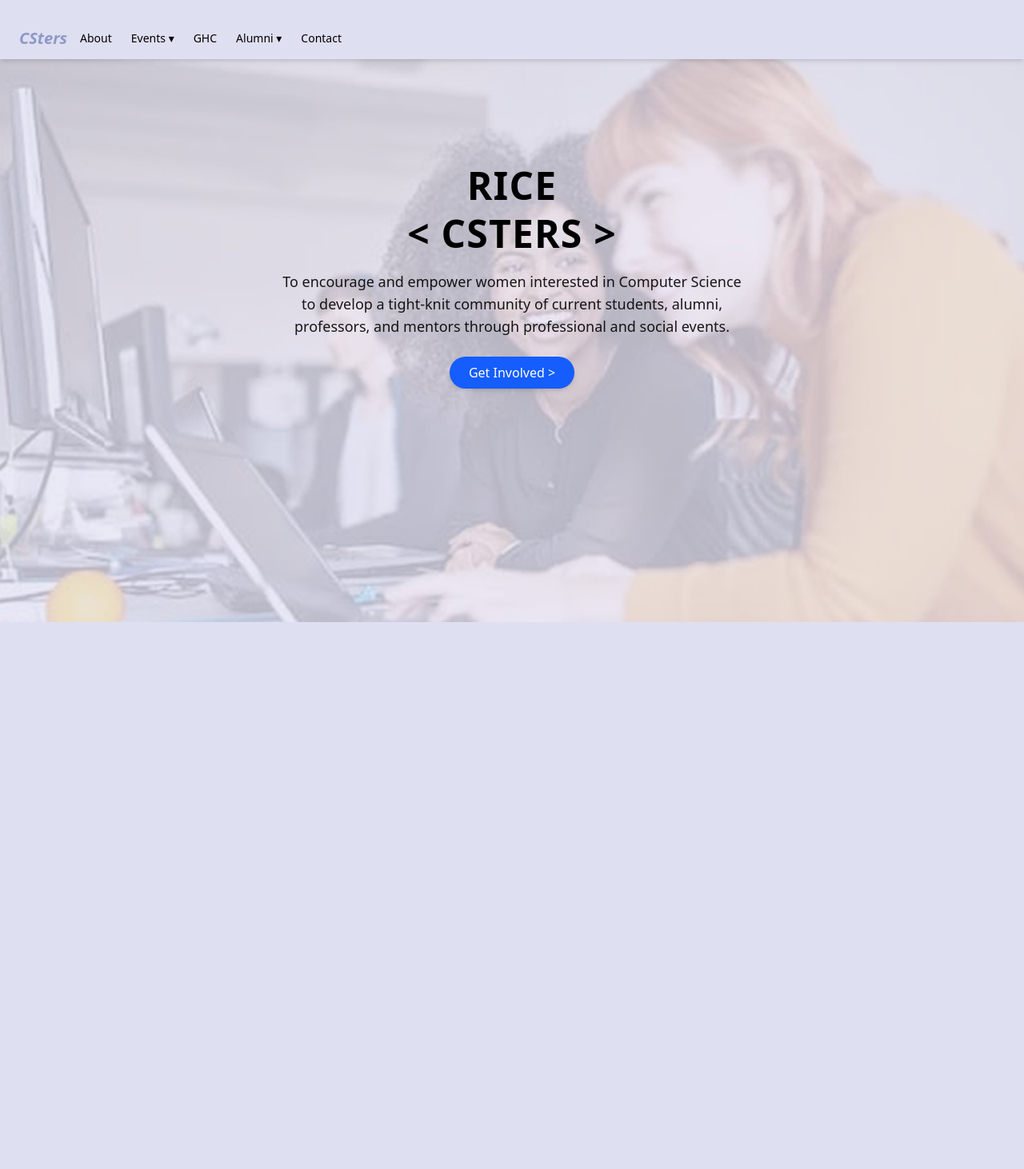
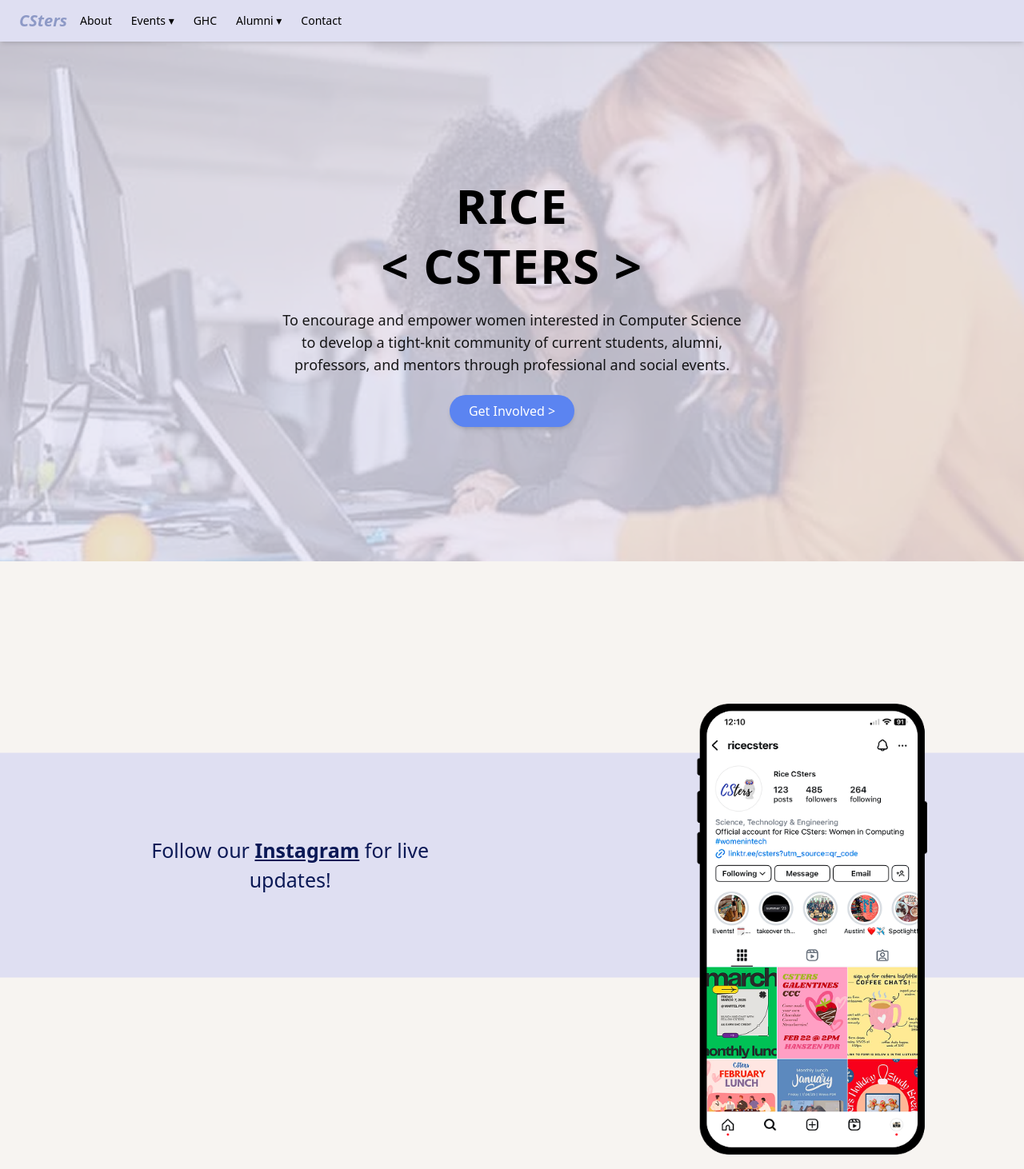
Before and after one commit to chloep23/csters-website, a React (Vite) app: page / in a window 1280 px wide. Shown: the whole page at 80% size. Before the commit the page ends 800 px from the top, so only its background shows below. Built offline with nearby package versions, Linux system fonts and the light colour scheme.

Commit message:
Added the instagram section to the homepage

```diff
--- a/src/pages/Home.tsx
+++ b/src/pages/Home.tsx
@@ -2,17 +2,18 @@
 
 export default function Home() {
   return (
-    <div>
+    <div className="bg-[#F7F4F1]">
       {/* hero section
+        - dimensions from figma mockup
         - making the section as tall as the screen
         - making the background centered and covering the whole box
         - heading and paragraph stacked vertically in columns */}
       <section
-        className="w-full min-h-[calc(100vh-96px)] bg-[#e7e4f4] bg-cover bg-center flex flex-col items-center justify-start text-black text-center px-6 pt-32"
+        className="w-full h-[650px] bg-[#e7e4f4] bg-cover bg-center flex flex-col items-center justify-center text-black text-center px-6"
         style={{ backgroundImage: "url('/images/homepage/hero.png')" }}
       >
         {/* main heading */}
-        <h1 className="text-5xl font-bold tracking-wide leading-tight">
+        <h1 className="text-6xl font-bold tracking-wide leading-tight">
           RICE <br /> &lt; CSTERS &gt;
         </h1>
 
@@ -21,14 +22,52 @@
           To encourage and empower women interested in Computer Science to develop a tight-knit community of current students, alumni, professors, and mentors through professional and social events.
         </p>
 
-        {/* get involved button (white text on blue bg) */}
+        {/* get involved button (white text on cornflower blue bg), i estimated the blue color bc i couldn't retrieve from figma for some reason. also wanted to add a drop shadow */}
         <a
           href="/get-involved"
-          className="mt-6 bg-blue-600 hover:bg-blue-700 text-white py-2 px-6 rounded-full shadow-md transition"
+          className="mt-6 bg-[#5B84F1] hover:bg-[#4c74e0] text-white py-2 px-6 rounded-full shadow-md transition"
         >
           Get Involved &gt;
         </a>
       </section>
+
+      {/* Instagram section */}
+      <section className="relative z-0 bg-[#F7F4F1] py-20 px-4 overflow-hidden">
+        {/* purple stripe behind text, used figma dimensions */}
+        <div className="absolute top-1/2 left-0 w-full h-[281px] bg-[#DFDFF2] -translate-y-1/2 -z-10"></div>
+        <div className="relative max-w-6xl mx-auto flex flex-col md:flex-row items-center justify-between">
+
+          {/* Text */}
+          <div className="w-full md:w-1/2 p-6 md:p-12 z-10 text-center md:text-left">
+            {/* Instead of 30 px like the figma layout, i made it 25 so it would fit in one line. */}
+            <p className="text-[25px] font-normal text-[#0B1956] text-center pl-8">
+              Follow our{" "}
+              <a
+                href="https://www.instagram.com/ricecsters/"
+                target="_blank"
+                rel="noopener noreferrer"
+                className="underline hover:text-indigo-700 font-semibold"
+              >
+                Instagram
+              </a>{" "}
+              for live updates!
+            </p>
+          </div>
+
+          {/* Phone Image */}
+          <div className="flex justify-center mt-8 md:mt-0 z-10">
+            {/* Instead of 760 px like the figma layout, i made it 600 so it would look less overpowering. */}
+            <img
+              src="/images/homepage/instagram.png"
+              alt="Instagram pic"
+              className="w-[600px] h-[600px] flex-shrink-0 aspect-square translate-y-20 translate-x-20"
+            />
+          </div>
+        </div>
+      </section>
+
+
+
     </div>
   );
 }
```
Also changed, not shown: public/images/homepage/instagram.png (added).
